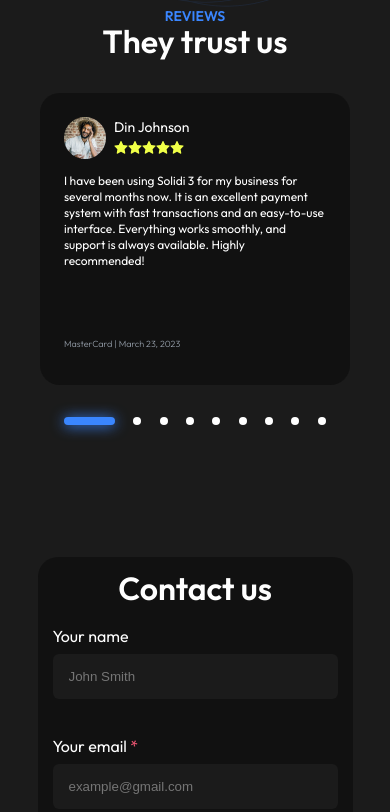
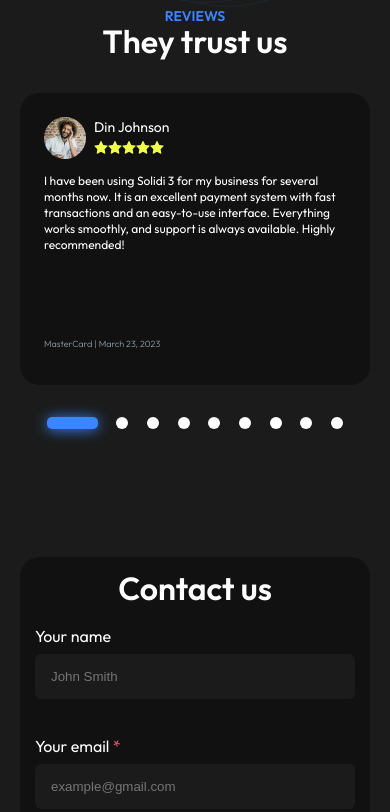
Before and after one commit to denbasun/Soldi.github.io, a React (Create React App) app: page / in a window 390 px wide. Shown: the part 5072-5884 px from the top of the page. Built offline with nearby package versions, Linux system fonts and the light colour scheme.

Commit message:
Final Soldi v1.012

```diff
--- a/src/components/contacts/Contacts.scss
+++ b/src/components/contacts/Contacts.scss
@@ -81,7 +81,7 @@
         .contacts-wrapper{
             display: flex;
             flex-direction: column;
-            width:90%;
+            width: 100%;
             .contact-card{
                 display: none;
             }
--- a/src/components/fees/Fees.scss
+++ b/src/components/fees/Fees.scss
@@ -24,6 +24,7 @@
             font-size: 64px;
             line-height: 100%;
             color: #3a86ff;
+            text-align: center;
         }
         .percentage-name{
             font-weight: 400;
@@ -31,6 +32,7 @@
             line-height: 150%;
             color: #fff;
             margin-top: 16px;
+            text-align: center;
         }
     }
 }
--- a/src/components/reviews/Reviews.scss
+++ b/src/components/reviews/Reviews.scss
@@ -21,8 +21,8 @@
             .dot{
                 display: block;
                 border-radius: 100%;
-                width: 8px;
-                height: 8px;
+                width: 10px;
+                height: 10px;
                 margin: 0 auto;
                 background-color: #fff;
                 user-select: none;
@@ -59,6 +59,17 @@
         &-slider{
             .dots{
                 width: 20%;
+                .dot{
+                    width: 12px;
+                    height: 12px;
+
+                }
+                .active{
+                    border-radius: 5px;
+                    width: 51px;
+                    box-shadow: 0px 1px 14px  rgba(58, 134, 255, 1);
+                    background-color: #3a86ff;
+                }
             }
         }
     }
@@ -81,7 +92,7 @@
                 width: 60%;
             }
             .reviews-card-wrapper{
-                    margin: 36px 20px 32px 20px;
+                    margin: 36px 0px 32px 0px;
             }
         }
     }
@@ -91,7 +102,7 @@
     .reviews{
         &-slider{
             .dots{
-                width: 80%;
+                width: 90%;
             }
         }
     }
```
